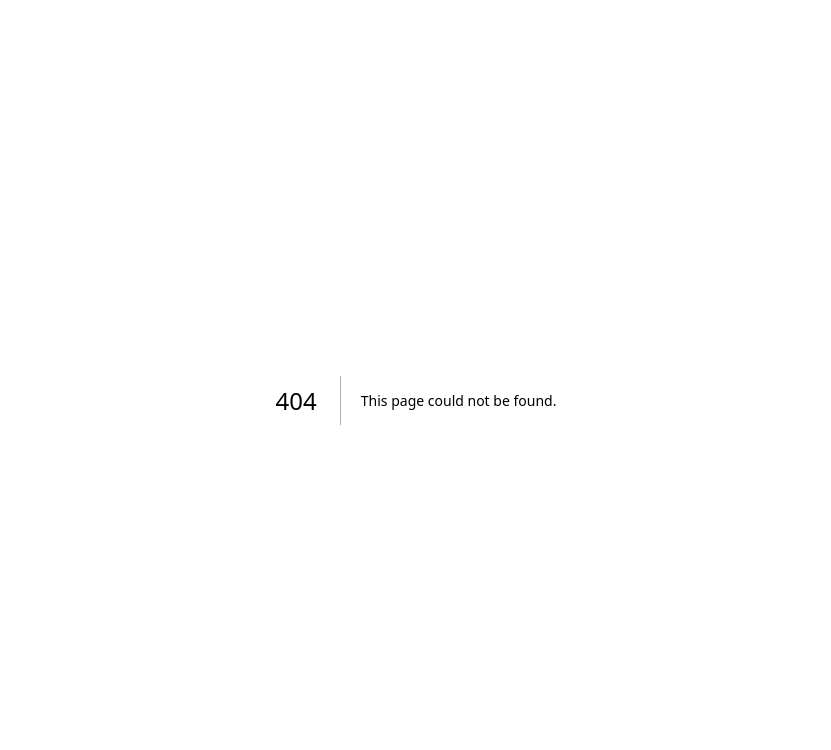
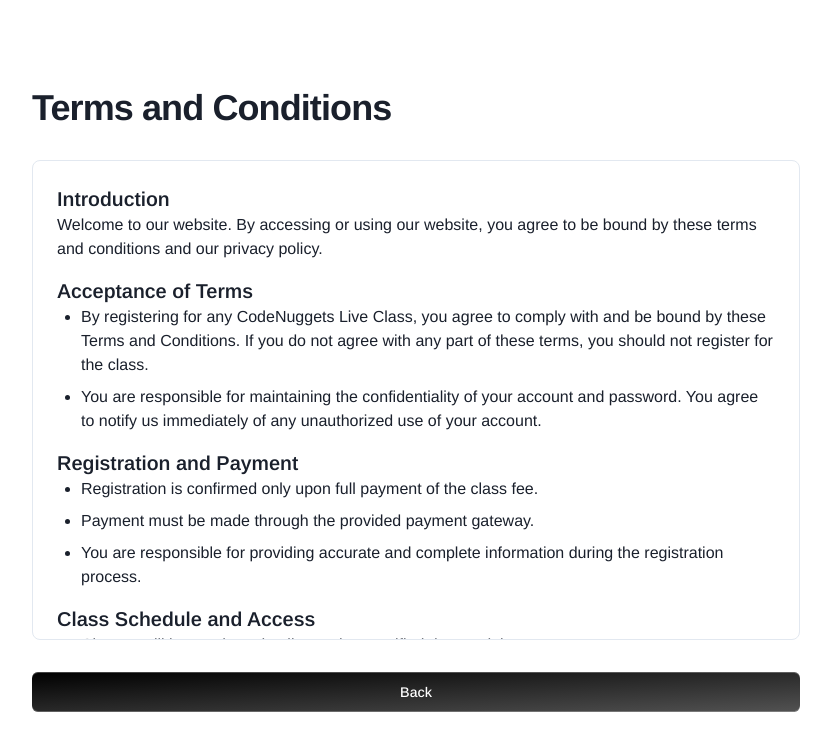
Before and after one commit to MuhammedBasith/CodeNuggets, a Next.js app: page /terms-and-conditions in a window 1280 px wide. Before the commit this address had no page. Shown: the top 750 px of the page, without its empty margins (224-1055 px from the left). Built offline with nearby package versions, Linux system fonts and the light colour scheme.

Commit message:
Add terms and condition page

```diff
--- a/package.json
+++ b/package.json
@@ -16,6 +16,7 @@
     "@heroicons/react": "^2.1.1",
     "@mui/icons-material": "^5.15.14",
     "@mui/material": "^5.15.14",
+    "@next/font": "^14.2.5",
     "@radix-ui/react-icons": "^1.3.0",
     "@radix-ui/react-label": "^2.0.2",
     "@radix-ui/react-separator": "^1.1.0",
--- a/src/app/layout.tsx
+++ b/src/app/layout.tsx
@@ -2,6 +2,14 @@ import type { Metadata } from "next";
 import { Inter } from "next/font/google";
 import "./globals.css";
 import { Providers } from './providers'
+
+import { Arimo } from 'next/font/google'
+import { IBM_Plex_Sans } from 'next/font/google'
+
+const arimo = Arimo({
+  subsets: ['latin'],
+  display: 'swap',
+})
 
 const inter = Inter({ subsets: ["latin"] });
 
@@ -17,7 +25,7 @@ export default function RootLayout({
 }>) {
   return (
     <html lang="en">
-      <body className={inter.className}>
+      <body className={arimo.className}>
       <Providers>
         {children}
       </Providers>
--- /dev/null
+++ b/src/app/terms-and-conditions/page.jsx
@@ -0,0 +1,9 @@
+import TermsAndConditionsComponent from '../../components/component/terms-and-conditions-component'
+
+export default function termsAndConditions(){
+    return(
+        <>
+            <TermsAndConditionsComponent />
+        </>
+    )
+}
--- /dev/null
+++ b/src/components/component/terms-and-conditions-component.tsx
@@ -0,0 +1,165 @@
+'use client'
+
+import { Button } from "@/components/ui/button"
+import { useRouter } from 'next/navigation'
+
+export default function TermsAndConditionsComponent() {
+
+  const router = useRouter()
+
+
+  return (
+    <div className="flex min-h-[100dvh] flex-col items-center justify-center bg-background px-4 py-12 sm:px-6 lg:px-8">
+      <div className="mx-auto max-w-3xl">
+        <h1 className="mb-8 text-3xl font-bold tracking-tight text-foreground sm:text-4xl">Terms and Conditions</h1>
+        <div className="max-h-[60vh] overflow-auto rounded-lg border bg-card p-6 text-card-foreground">
+          <div className="space-y-4">
+            <section>
+              <h2 className="text-xl font-semibold">Introduction</h2>
+              <p>
+                Welcome to our website. By accessing or using our website, you agree to be bound by these terms and
+                conditions and our privacy policy.
+              </p>
+            </section>
+            <section>
+              <h2 className="text-xl font-semibold">Acceptance of Terms</h2>
+              <ul className="list-disc space-y-2 pl-6">
+                <li>
+                  By registering for any CodeNuggets Live Class, you agree to comply with and be bound by these Terms and Conditions. If you do not agree with any part of these terms, you should not register for the class.
+                </li>
+                <li>
+                  You are responsible for maintaining the confidentiality of your account and password. You agree to
+                  notify us immediately of any unauthorized use of your account.
+                </li>
+              </ul>
+            </section>
+            <section>
+              <h2 className="text-xl font-semibold">Registration and Payment</h2>
+              <ul className="list-disc space-y-2 pl-6">
+                <li>
+                  Registration is confirmed only upon full payment of the class fee.
+                </li>
+                <li>
+                  Payment must be made through the provided payment gateway.
+                </li>
+                <li>
+                  You are responsible for providing accurate and complete information during the registration process.
+                </li>
+              </ul>
+            </section>
+            <section>
+              <h2 className="text-xl font-semibold">Class Schedule and Access</h2>
+              <ul className="list-disc space-y-2 pl-6">
+                <li>
+                  Classes will be conducted online at the specified date and time.
+                </li>
+                <li>
+                  Access details and instructions will be provided upon successful registration.
+                </li>
+                <li>
+                  You are responsible for ensuring you have the necessary hardware, software, and internet connection to attend the class.
+                </li>
+              </ul>
+            </section>
+            <section>
+              <h2 className="text-xl font-semibold">Refund and Cancellation Policy</h2>
+              <ul className="list-disc space-y-2 pl-6">
+                <li>
+                  All payments are non-refundable.
+                </li>
+                <li>
+                  If CodeNuggets cancels a class for any reason, you will be entitled to a full refund or the option to reschedule.
+                </li>
+                <li>
+                  No refunds or credits will be issued for participant cancellations or no-shows.
+                </li>
+              </ul>
+            </section>
+            <section>
+              <h2 className="text-xl font-semibold">Class Content and Materials</h2>
+              <ul className="list-disc space-y-2 pl-6">
+                <li>
+                  All class content and materials provided by CodeNuggets are for personal use only.
+                </li>
+                <li>
+                  Unauthorized distribution, reproduction, or sharing of class content and materials is strictly prohibited.
+                </li>
+                <li>
+                  CodeNuggets retains all intellectual property rights to the class content and materials.
+                </li>
+              </ul>
+            </section>
+            <section>
+              <h2 className="text-xl font-semibold">Participant Conduct</h2>
+              <ul className="list-disc space-y-2 pl-6">
+                <li>
+                  Participants are expected to maintain professional conduct during the class.
+                </li>
+                <li>
+                  Disruptive or inappropriate behavior may result in removal from the class without a refund.
+                </li>
+                <li>
+                  You are responsible for ensuring that your participation does not infringe on the rights of others.
+                </li>
+              </ul>
+            </section>
+            <section>
+              <h2 className="text-xl font-semibold">Privacy and Data Protection</h2>
+              <ul className="list-disc space-y-2 pl-6">
+                <li>
+                  CodeNuggets respects your privacy and will handle your personal information in accordance with applicable data protection laws.
+                </li>
+                <li>
+                  Your information will be used solely for the purposes of administering the class and will not be shared with third parties without your consent, except as required by law.
+                </li>
+              </ul>
+            </section>
+            <section>
+              <h2 className="text-xl font-semibold">Liability</h2>
+              <ul className="list-disc space-y-2 pl-6">
+                <li>
+                  CodeNuggets will not be liable for any direct, indirect, incidental, or consequential damages arising from your participation in the class.
+                </li>
+                <li>
+                  You agree to indemnify and hold CodeNuggets harmless from any claims, damages, or expenses arising from your violation of these Terms and Conditions.
+                </li>
+              </ul>
+            </section>
+            <section>
+              <h2 className="text-xl font-semibold">Governing Law</h2>
+              <ul className="list-disc space-y-2 pl-6">
+                <li>
+                  These Terms and Conditions are governed by and construed in accordance with the laws of [Your Jurisdiction].
+                </li>
+                <li>
+                  Any disputes arising out of or in connection with these Terms and Conditions shall be subject to the exclusive jurisdiction of the courts of [Your Jurisdiction].
+                </li>
+              </ul>
+            </section>
+            <section>
+              <h2 className="text-xl font-semibold">Modifications to Terms and Conditions</h2>
+              <ul className="list-disc space-y-2 pl-6">
+                <li>
+                  CodeNuggets reserves the right to modify these Terms and Conditions at any time.
+                </li>
+                <li>
+                  Any changes will be effective immediately upon posting on the CodeNuggets website or notifying you via email.
+                </li>
+                <li>
+                  Continued participation in the class after any such changes constitutes your acceptance of the new Terms and Conditions.
+                </li>
+              </ul>
+            </section>
+          </div>
+        </div>
+        <div className="mt-8 flex justify-center">
+          <Button
+          onClick={() => {router.back()}}
+          className="relative group/btn bg-gradient-to-br from-black dark:from-zinc-900 dark:to-zinc-900 to-neutral-600 dark:bg-zinc-800 w-full text-white rounded-md h-10 font-medium shadow-[0px_1px_0px_0px_#ffffff40_inset,0px_-1px_0px_0px_#ffffff40_inset] dark:shadow-[0px_1px_0px_0px_var(--zinc-800)_inset,0px_-1px_0px_0px_var(--zinc-800)_inset] hover:scale-105 transition-transform duration-300"
+          >Back</Button>
+        </div>
+      </div>
+    </div>
+
+  )
+}
```
Also changed, not shown: components.json, 1 other file (tests, documents, lock files or other folders).
